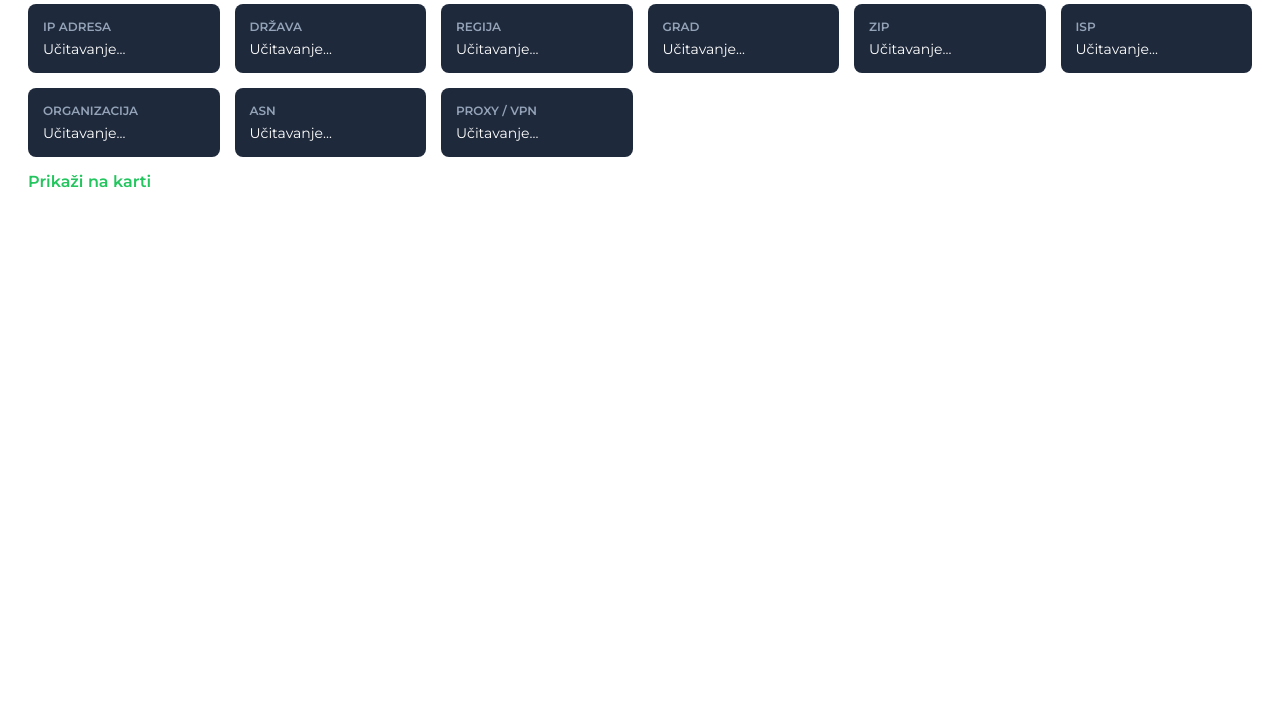
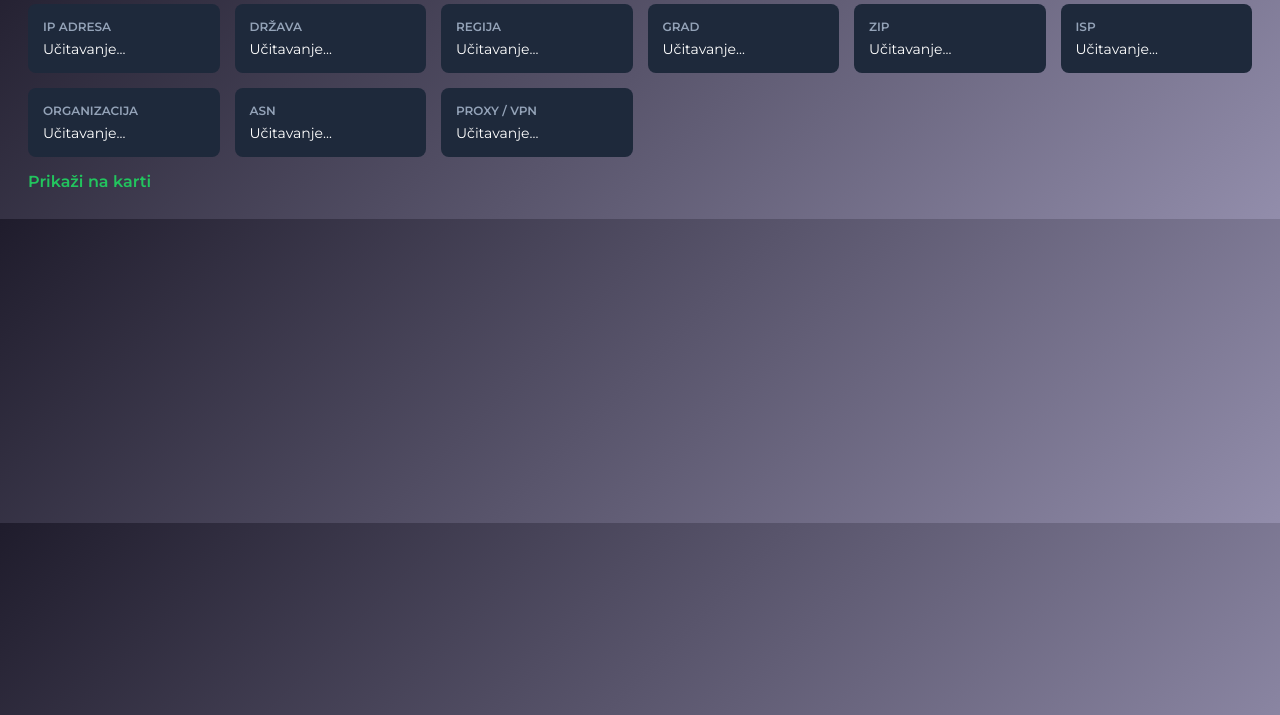
Before and after one commit to uploadvideosr-max/internet, a plain HTML site: page index.html in a window 1280 px wide. Shown: the part 85-800 px from the top of the page. Drawn offline with Linux system fonts and the light colour scheme; no server answers.

Commit message:
Update index.html

```diff
--- a/index.html
+++ b/index.html
@@ -8,7 +8,7 @@
 <style>
   body {
     font-family: 'Montserrat', sans-serif;
-    background: #1f1c2c, #928dab; /* tamna pozadina */
+    background: linear-gradient(135deg, #1f1c2c, #928dab); /* tamna pozadina */
     color: #fff;
     padding: 20px;
   }
```
